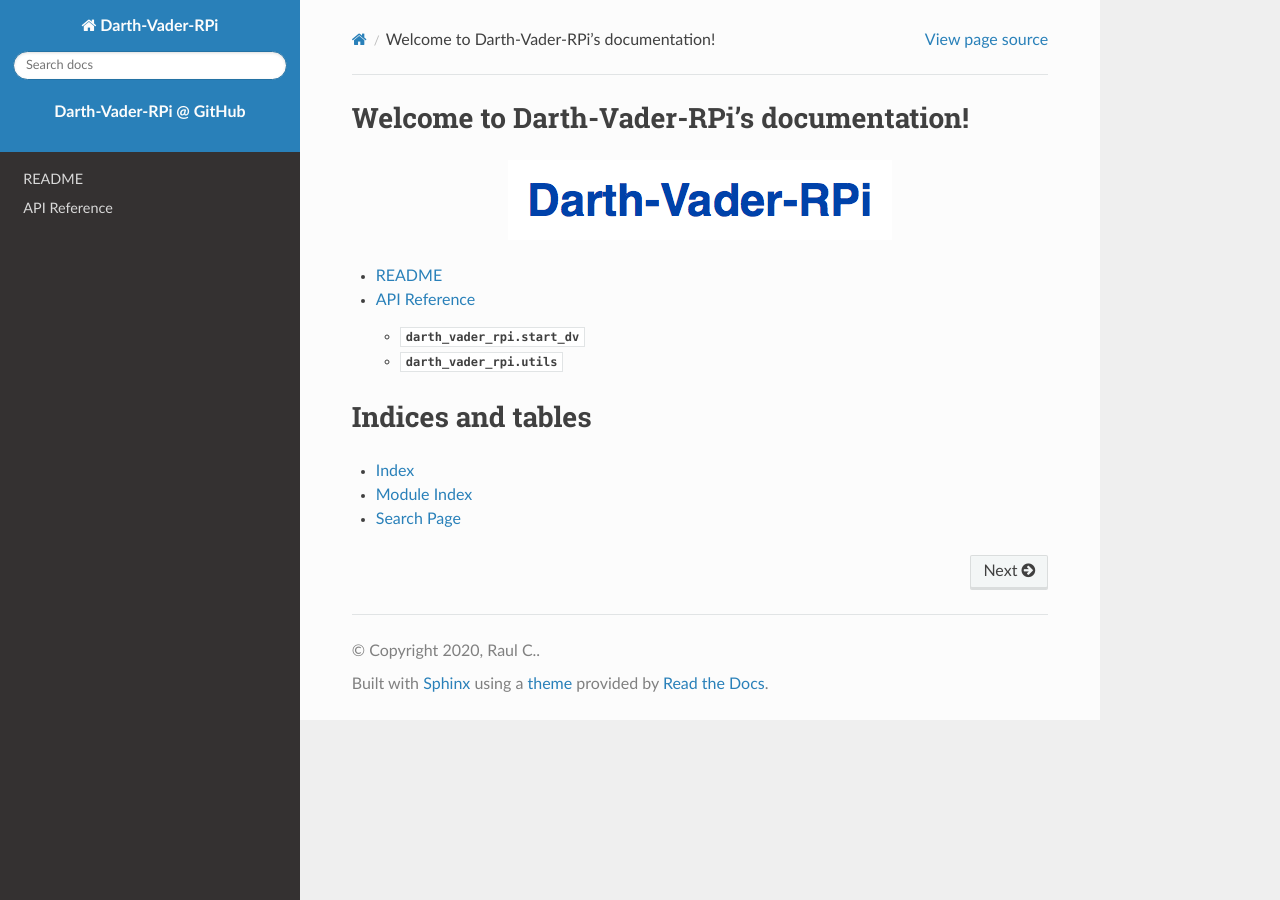
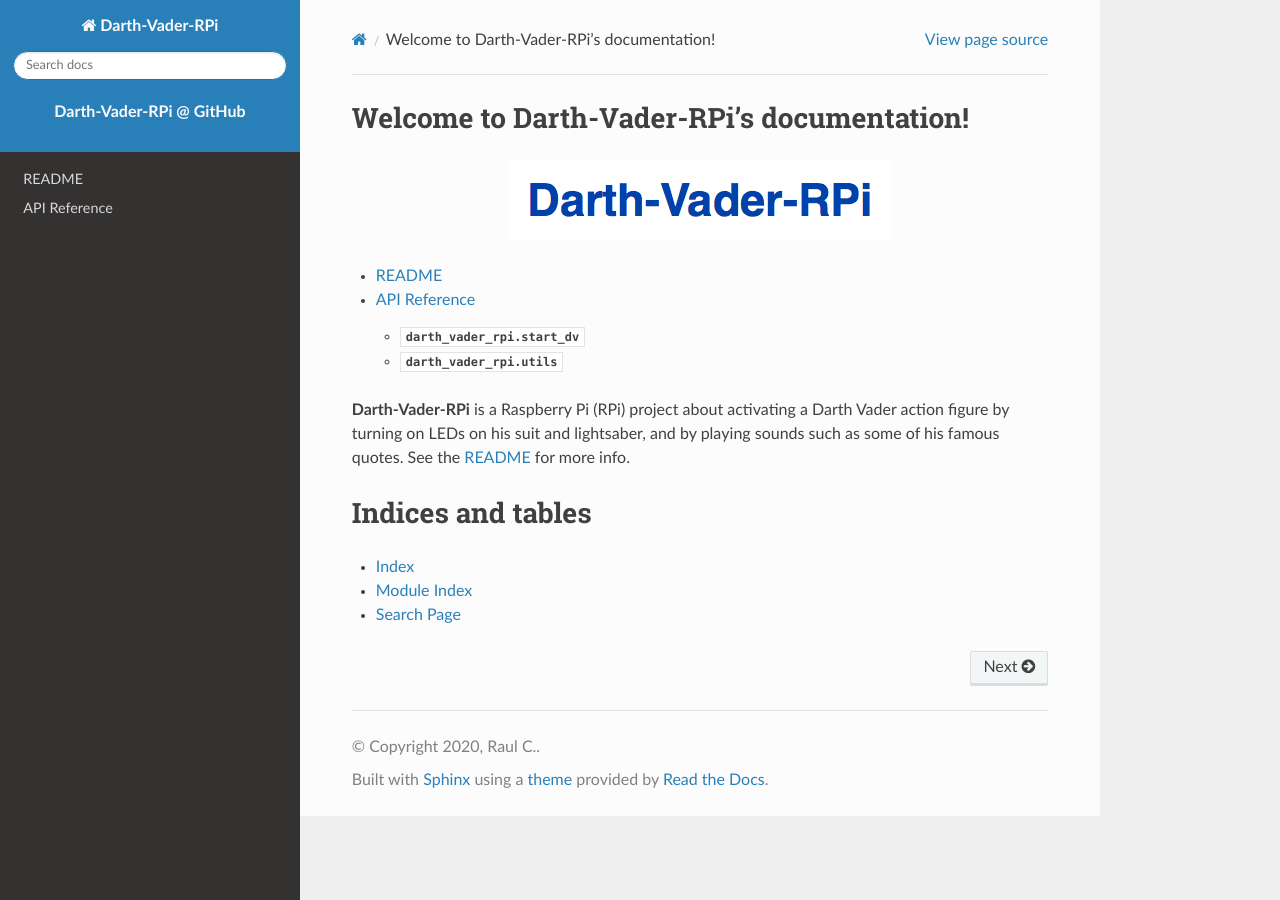
Before and after one commit to raul23/Darth-Vader-RPi, a Sphinx documentation site: the page built from docs/index.rst, in a window 1280 px wide. Built offline with Sphinx 7.4.7 and the Read the Docs theme 2.0.0, drawn with Linux system fonts in a browser that asks for light colours.

Commit message:
Add project description

```diff
--- a/docs/index.rst
+++ b/docs/index.rst
@@ -17,6 +17,12 @@
    api_reference
 
 
+**Darth-Vader-RPi** is a Raspberry Pi (RPi) project about activating a Darth
+Vader action figure by turning on LEDs on his suit and lightsaber, and by
+playing sounds such as some of his famous quotes. See the
+`README <README.html>`_ for more info.
+
+
 Indices and tables
 ==================
 
```
